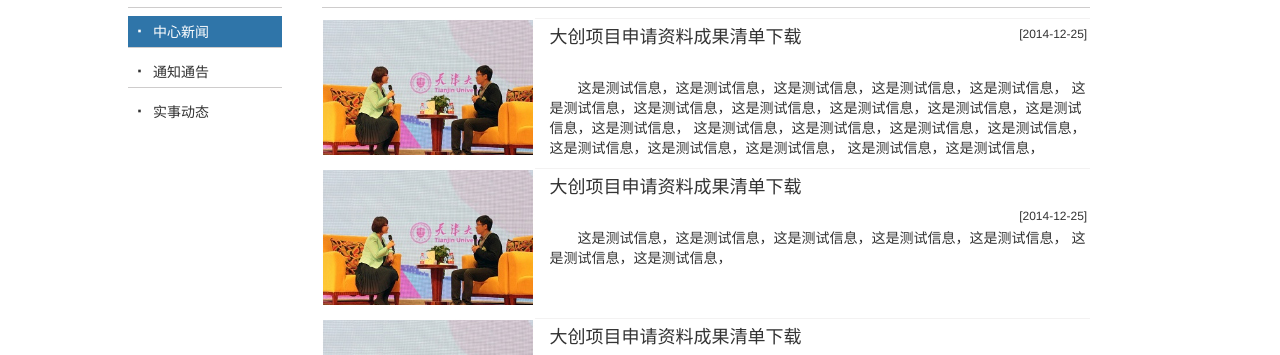
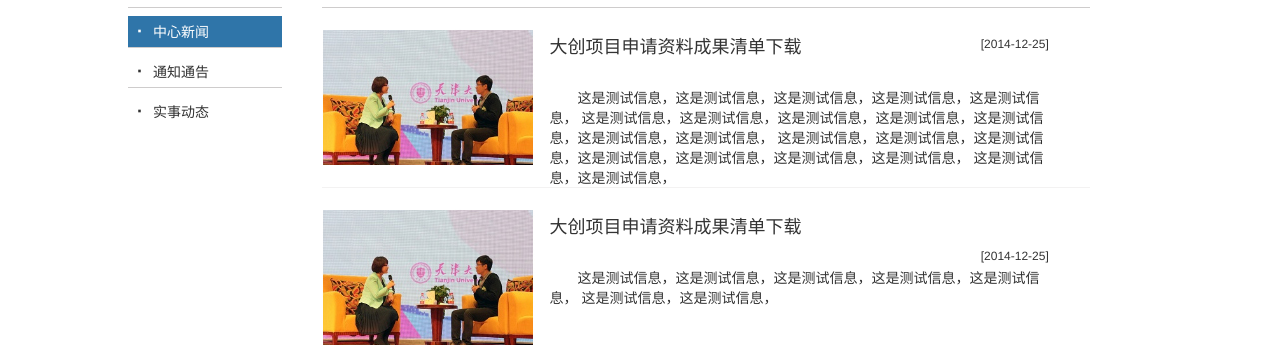
Before and after one commit to wemakebug/website-A-client, a plain HTML site: page html/dynamic/newsLists.html in a window 1280 px wide. Shown: the part 395-750 px from the top of the page. Drawn offline with Linux system fonts and the light colour scheme.

Commit message:
修改中心动态界面的每个新闻高度

```diff
--- a/css/style.css
+++ b/css/style.css
@@ -62,9 +62,10 @@ ul {
 	margin-left:8px;
 }
 .right-content-item {
-	margin-top: 10px;
+	margin-top: 20px;
 	margin-bottom: 5px;
 	width: 100%;
+	min-height: 160px;
 	border-bottom:solid 1px #F3F2F2;
 	clear: both;
 }
@@ -81,7 +82,7 @@ ul {
 	display: inherit;
 }
 .news-text {
-	width: 70%;
+	width: 65%;
 	min-height: 150px;
 	float: left;
 	margin-left:15px;
```
